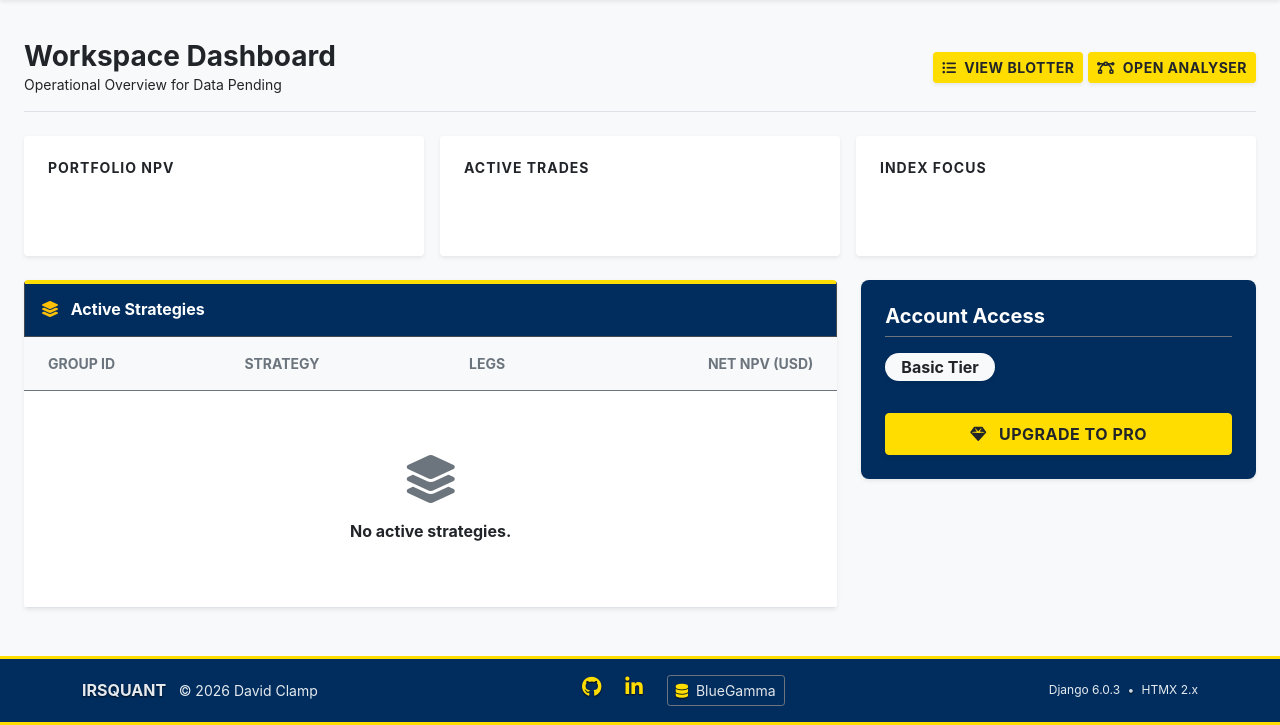
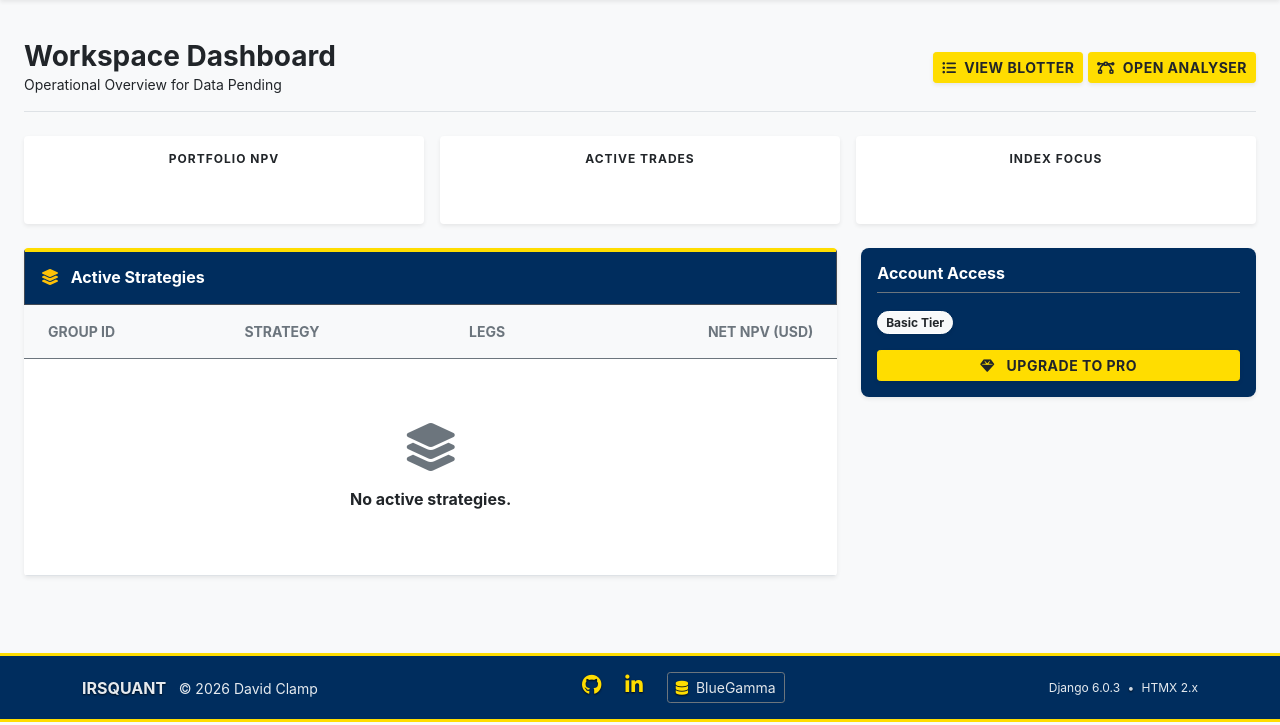
Before and after one commit to DavidClamp/project-swaps, a Django app: page / in a window 1280 px wide. Shown: the part 78-803 px from the top of the page. Run offline with Django 4.2, Linux system fonts and the light colour scheme; a user stored in the database is signed in; data that the repository does not hold is empty.

Commit message:
Update dashboard sizing (subscription box)

```diff
--- a/workspace/templates/workspace/dashboard.html
+++ b/workspace/templates/workspace/dashboard.html
@@ -26,20 +26,20 @@
     </div>
   </div>
 
-  <!-- 2. KPI Row (Darker Text) -->
+  <!-- 2. KPI Row (Compact) -->
   <div class="row g-3 mb-4">
     {% for label, icon, value, color_class in kpi_data %}
     <div class="col-md-4">
-      <div class="card shadow-sm border-0 h-100 p-4 card-kpi-ua">
-        <div class="d-flex flex-column justify-content-center h-100">
+      <div class="card shadow-sm border-0 p-3 card-kpi-ua">
+        <div class="d-flex flex-column justify-content-center text-center">
 
-          <!-- LABEL: Changed text-secondary to text-dark -->
-          <h2 class="text-dark text-uppercase fw-bold mb-2 small" style="letter-spacing: 1px;">
+          <!-- LABEL -->
+          <h2 class="text-dark text-uppercase fw-bold mb-1" style="font-size: 0.75rem; letter-spacing: 1px;">
             {{ label }}
           </h2>
 
           <!-- VALUE -->
-          <div class="display-6 fw-bold {{ color_class }}">
+          <div class="h2 mb-0 fw-bold {{ color_class }}">
               {{ value }}
           </div>
 
@@ -48,7 +48,6 @@
     </div>
     {% endfor %}
   </div>
-
 
   <!-- 3. Main Content Row -->
   <div class="row">
@@ -78,14 +77,12 @@
             <tbody>
               {% for gid, data in strategies.items %}
               <tr class="border-bottom border-light">
-                <!-- GROUP ID: Darker Badge -->
                 <td class="ps-4">
                   <span class="badge bg-dark text-white border border-dark fw-bold font-monospace">
                     {{ gid }}
                   </span>
                 </td>
                 <td class="fw-bold text-dark">{{ data.strategy }}</td>
-                <!-- LEGS: Darker Badge -->
                 <td class="text-center">
                     <span class="badge bg-secondary text-white border border-secondary-subtle">
                         {{ data.count }}
@@ -111,12 +108,15 @@
       </div>
     </div>
 
-    <!-- 4. Subscription Card (Cleaned) -->
+    <!-- 4. Subscription Card (COMPRESSED SIZE) -->
     <div class="col-lg-4">
-      <div class="card shadow-sm border-0 card-access-dark p-4">
+      <!-- Reduced padding to p-3 -->
+      <div class="card shadow-sm border-0 card-access-dark p-3">
 
-        <div class="d-flex justify-content-between align-items-center mb-3 border-bottom border-secondary pb-2">
-          <h2 class="fw-bold mb-0 h5 text-white">
+        <!-- Tighter Header: mb-2 -->
+        <div class="d-flex justify-content-between align-items-center mb-2 border-bottom border-secondary pb-2">
+          <!-- Smaller Heading (h6) -->
+          <h2 class="fw-bold mb-0 h6 text-white">
               Account Access
           </h2>
           {% if user.profile.is_subscriber %}
@@ -127,22 +127,25 @@
         </div>
 
         {% if user.profile.is_subscriber %}
-        <div class="text-center py-3">
-            <i class="fa-solid fa-check-circle fa-3x text-success mb-3"></i>
-            <p class="text-white fw-bold mb-1">Unlimited Access</p>
-            <p class="small text-white mb-0">QuantLib Engine Enabled</p>
+        <div class="text-center py-2">
+            <i class="fa-solid fa-check-circle fa-2x text-success mb-2"></i>
+            <p class="text-white fw-bold mb-0 small">Unlimited Access</p>
+            <p class="text-white-50 mb-0" style="font-size: 0.75rem;">QuantLib Engine Enabled</p>
         </div>
         {% else %}
-        <div class="mb-4">
-            <!-- REMOVED: Description Text -->
-            <!-- KEPT: High Contrast Badge -->
-            <span class="badge bg-light text-dark fw-bold rounded-pill fs-6 mb-2 px-3 shadow-sm">
-                Basic Tier
-            </span>
+
+        <!-- Tighter Layout for Basic Tier -->
+        <div class="d-flex flex-column gap-3 pt-2">
+            <div>
+                <span class="badge bg-light text-dark fw-bold rounded-pill shadow-sm border border-white">
+                    Basic Tier
+                </span>
+            </div>
+            <!-- Smaller Button (btn-sm) -->
+            <a href="{% url 'subscription' %}" class="btn btn-sm btn-ua-gold w-100 fw-bold text-dark shadow-sm">
+              <i class="fa-solid fa-gem me-2"></i> Upgrade to Pro
+            </a>
         </div>
-        <a href="{% url 'subscription' %}" class="btn btn-ua-gold w-100 fw-bold text-dark shadow-sm py-2">
-          <i class="fa-solid fa-gem me-2"></i> Upgrade to Pro
-        </a>
         {% endif %}
       </div>
     </div>
```
